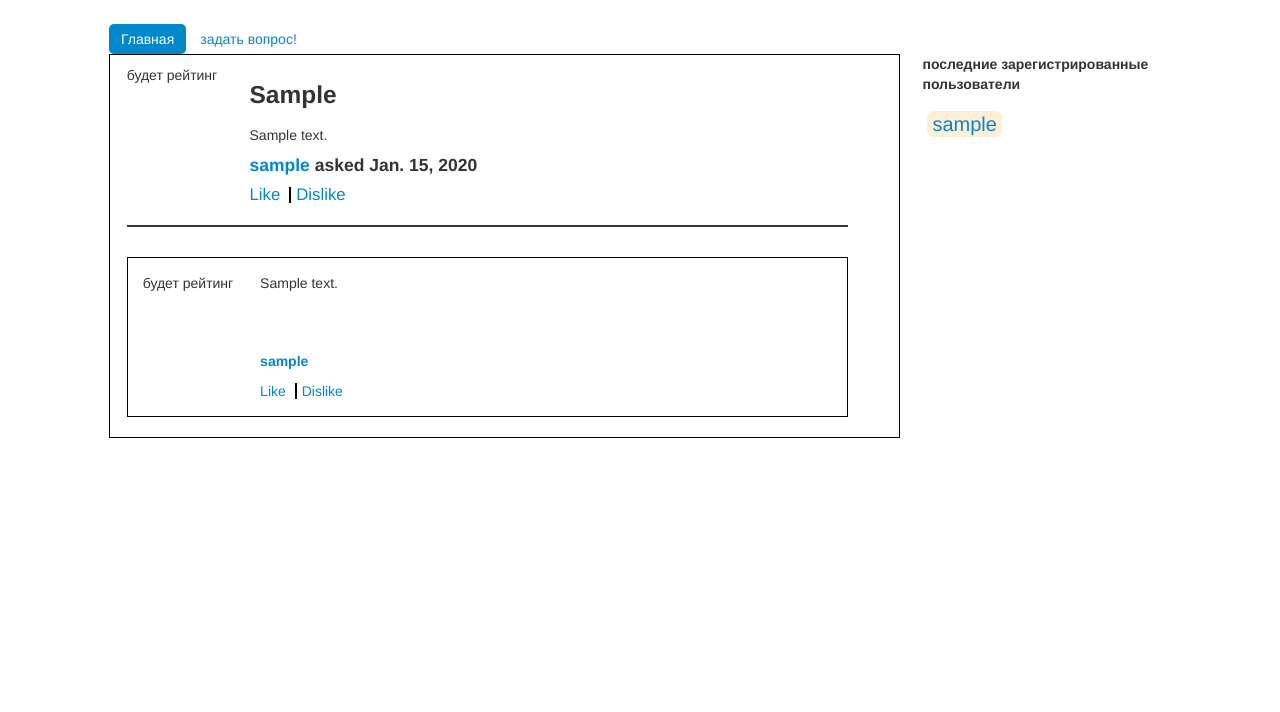
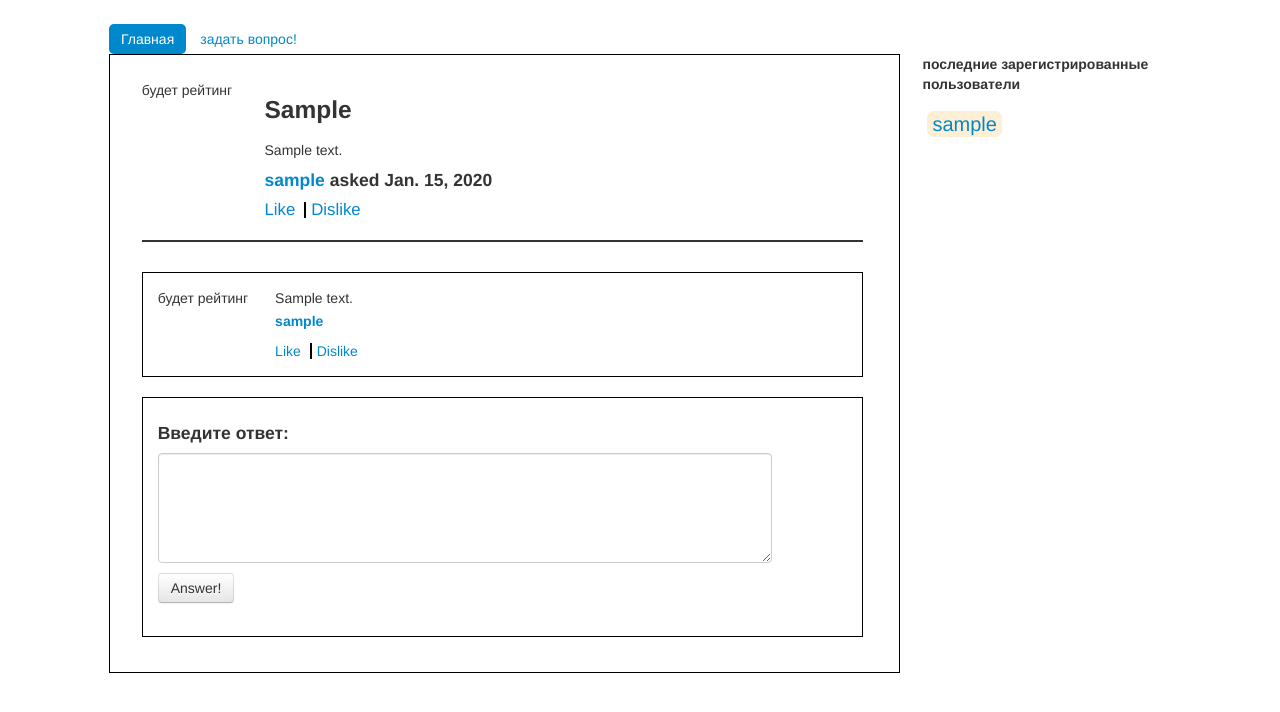
Before and after one commit to bruderschaft/ask, a Django app: page /questions/1 in a window 1280 px wide. Shown: the part 60-772 px from the top of the page. Run offline with Django 3.2, Linux system fonts and the light colour scheme; a user stored in the database is signed in; tables that the repository leaves empty hold one stand-in row (values such as "Sample post"); some libraries are stand-ins or nearby versions.

Commit message:
added AJAX-adding new question-form

```diff
--- a/askPupkinApp/views.py
+++ b/askPupkinApp/views.py
@@ -9,8 +9,42 @@ from django.template import RequestContext, loader
 from django.http import HttpResponse
 
 from django.contrib.auth import authenticate, login, logout
+def frontend(request):
+    return render(request, 'task_1.html')
+
 #TODO: how make one function for last registered users?
 def index(request):
+    q = Question.objects.order_by('-create_date')[0:30]
+    last_registered_users = User.objects.order_by('-date_joined')[0:10]
+    for qq in q:
+        qq.count = Answer.objects.filter(question_id=qq.id).count()
+    return render(request, 'index.html', {'qq': q, 'last_registered_users': last_registered_users})
+
+def question_form(request):
+    return render(request, 'new_question.html')
+
+def new_question(request):
+    if ('header' in request.REQUEST) and ('content' in request.REQUEST):
+        header = request.REQUEST['header']
+        content = request.REQUEST['content']
+        tempUser = request.user
+        tempQuestion = Question(header=header, content=content, author=tempUser)
+        tempQuestion.save()
+        return HttpResponseRedirect('/')
+    q = Question.objects.order_by('-create_date')[0:30]
+    last_registered_users = User.objects.order_by('-date_joined')[0:10]
+    for qq in q:
+        qq.count = Answer.objects.filter(question_id=qq.id).count()
+    return render(request, 'index.html', {'qq': q, 'last_registered_users': last_registered_users})
+
+def new_answer(request, question_id):
+    if ('content' in request.REQUEST):
+        content1 = request.REQUEST['content']
+        tempUser = request.user
+        question1 = Question.objects.get(id=question_id)
+        tempAnswer = Answer(content=content1, question=question1, author=tempUser)
+        tempAnswer.save()
+        return HttpResponseRedirect('/questions/'+question_id)
     q = Question.objects.order_by('-create_date')[0:30]
     last_registered_users = User.objects.order_by('-date_joined')[0:10]
     for qq in q:
@@ -35,7 +69,7 @@ def questions (request, question_id):
     #else:
     #    form = AnswerForm()
     last_registered_users = User.objects.order_by('-date_joined')[0:10]
-    c = RequestContext(request,{'qq':q, 'aa':a,'q_count':q_count, 'last_registered_users': last_registered_users})
+    c = RequestContext(request,{'qq':q, 'aa':a,'q_count':q_count, 'last_registered_users': last_registered_users, 'q_id':question_id})
     return HttpResponse(t.render(c))
 
 def users(request, user_id):
--- a/ask_pupkin/urls.py
+++ b/ask_pupkin/urls.py
@@ -17,7 +17,12 @@ urlpatterns = patterns('',
     url(r'^admin/', include(admin.site.urls)),
 	url( r'^login/$', 'askPupkinApp.views.log_in', name='log_in'),
 	url(r'^questions/(?P<question_id>\d+)$', 'askPupkinApp.views.questions', name='questions'),
+    url(r'^new_answer/(?P<question_id>\d+)$', 'askPupkinApp.views.new_answer', name='new_answer'),
 	url( r'^logout/$', 'askPupkinApp.views.log_out', name='log_out'),
 	url(r'^users/(?P<user_id>\d+)$', 'askPupkinApp.views.users', name='users'),
 	url( r'^signup/$', 'askPupkinApp.views.signup', name='signup'),
+    url( r'^new/$', 'askPupkinApp.views.question_form', name='question_form'),
+    url( r'^new_question/$', 'askPupkinApp.views.new_question', name='new_question'),
+    url( r'^frontend/$', 'askPupkinApp.views.frontend', name='frontend'),
+
 )
--- a/static/user1.css
+++ b/static/user1.css
@@ -52,13 +52,23 @@
 	float: left;
 	padding-top: 16px;
 }
-
+.questions{
+	padding: 15px;
+}
 .question{
 	height: 160px;
 	position: relative;
 	margin-bottom: 20px;
 	border: 1px solid black;
 }
+.answer-field{
+	height: 240px;
+	position: relative;
+	margin-bottom: 20px;
+	border: 1px solid black;
+	padding: 15px;
+}
+
 .tabs{
 	margin-bottom: 0px;
 	position: relative;
@@ -75,7 +85,7 @@
 	margin-bottom: 30px;
 }
 .answer{
-	height: 160px;
+	height: 105px;
 	position: relative;
 	margin-bottom: 20px;
 	border: 1px solid black;
--- a/templates/base1.html
+++ b/templates/base1.html
@@ -10,6 +10,29 @@
         <link href="/bootstrap/css/bootstrap.min.css" rel="stylesheet" media="screen">
         <link href="/user1.css" rel="stylesheet" media="screen">
         <meta charset="UTF-8">
+        <script type="text/javascript">
+    		function newQuest(outputElement, progress, bar){
+    			var xhr = new XMLHttpRequest();
+    			progress.style.display = 'block';
+    			bar.style.display = 'block';
+    			bar.style.width = '20%';
+    			xhr.open('GET', '/new', true);
+    			bar.style.width = '40%';
+    			xhr.onreadystatechange = function(){
+    				if (this.readyState === 2) {
+    					bar.style.width = '60%';
+    				} else if (this.readyState === 3) {
+    					bar.style.width = '80%';
+    				} else if (this.readyState === 4){
+    					bar.style.width = '100%';
+    					outputElement.innerHTML = '<div class="progress" style="display:none" id="progress"><div class="bar" id="bar" style="display:none"></div></div>'
+    					outputElement.innerHTML += xhr.responseText;
+    				}
+
+    			}
+    			xhr.send(null);
+    		}
+    	</script>
     </head>
     <body>
         <div class="row-fluid">
@@ -55,17 +78,18 @@
             	<div class="tabs">
 		                    <ul class="nav nav-pills">
 		                        <li class="active">
-		                            <a href="#">Главная</a>
+		                            <a href="/">Главная</a>
 		                        </li>
 		                        {%if user.is_authenticated%}
-		                        <li><a href="/new_question">задать вопрос!</a></li>
+		                        <li><a href="#" onclick="newQuest(document.getElementById('content'), document.getElementById('progress'), document.getElementById('bar'))">задать вопрос!</a></li>
 		                        {%endif%}
 		                    </ul>
 		            </div>
 
                 <div class="row-fluid">
 	                <div class="span9">
-		                <div class="column">
+		                <div class="column" id="content">
+		                	<div class="progress" style="display:none" id="progress"><div class="bar" id="bar" style="display:none"></div></div>
 			                        {%block content%}
 			                        {%endblock%}
 			            </div>
--- a/templates/question.html
+++ b/templates/question.html
@@ -21,7 +21,7 @@
         </div>
 
     {%for aaa in aa%}
-    <div class="answer span11 question" name="{{aaa.id}}">
+    <div class="answer span11" name="{{aaa.id}}">
         <div class="span2">
             будет рейтинг
         </div>
@@ -39,6 +39,21 @@
         </div>
     </div>
     {%endfor%}
+
+    {% if user.is_authenticated %}
+        <div class="answer-field span11">
+            <h4><a name="antwort" class="not-href">Введите ответ:</a></h4> <!-- бутстрап бустрапит якоря-->
+            <form method="POST" action="/new_answer/{{q_id}}">
+                <div>
+                <textarea rows="5" style="width:600px" name="content"></textarea>
+                </div>
+                 {% csrf_token %}
+                <div>
+                    <button type="submit" class="btn">Answer!</button>
+                </div>
+            </form>
+        </div>
+    {%endif%}
     <div style="clear:both;"></div>
 </div>
 {%endblock%}
```
Also changed, not shown: templates/RIP.html (added, +58 -0 lines), templates/task_1.html (added, +104 -0 lines), 2 other files.
